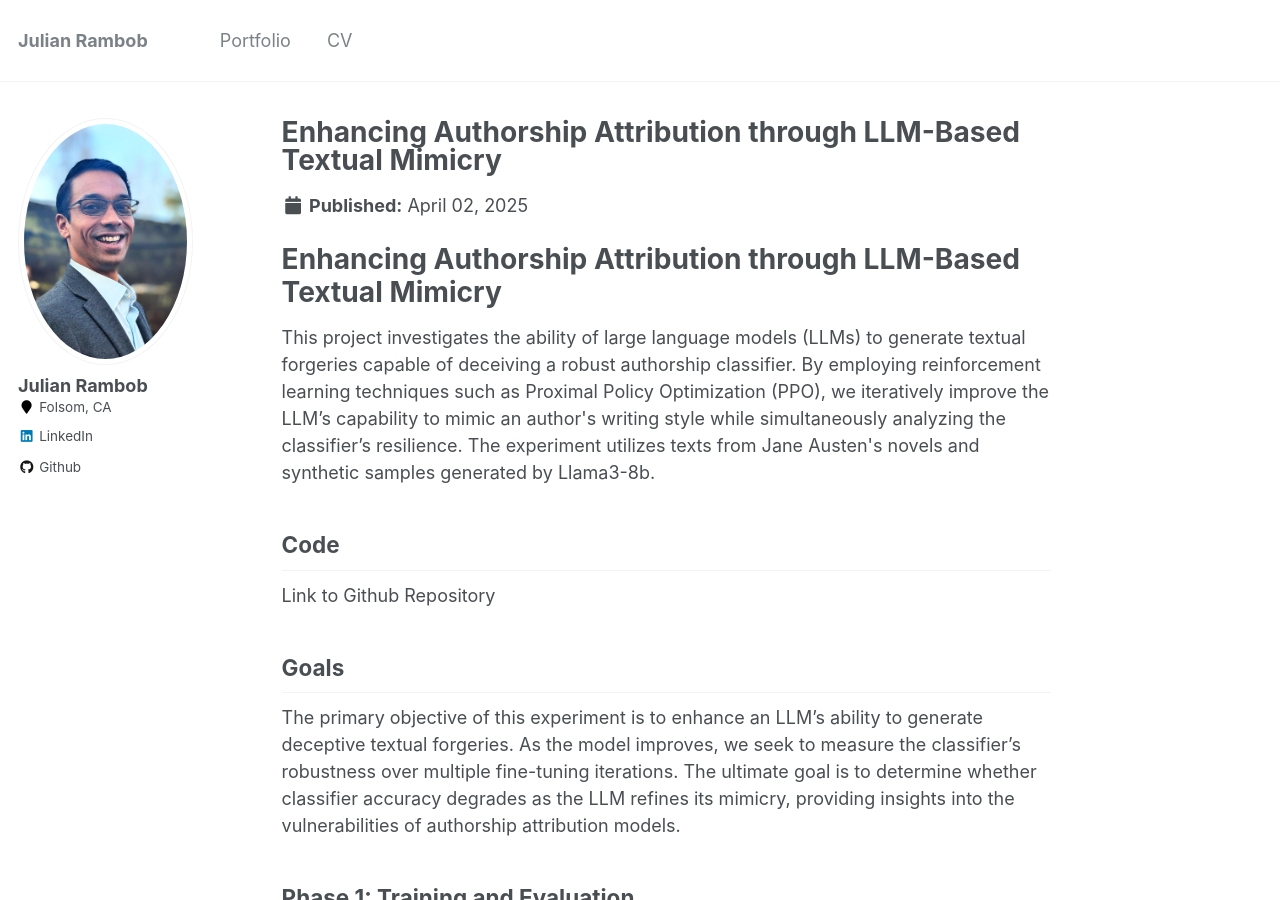
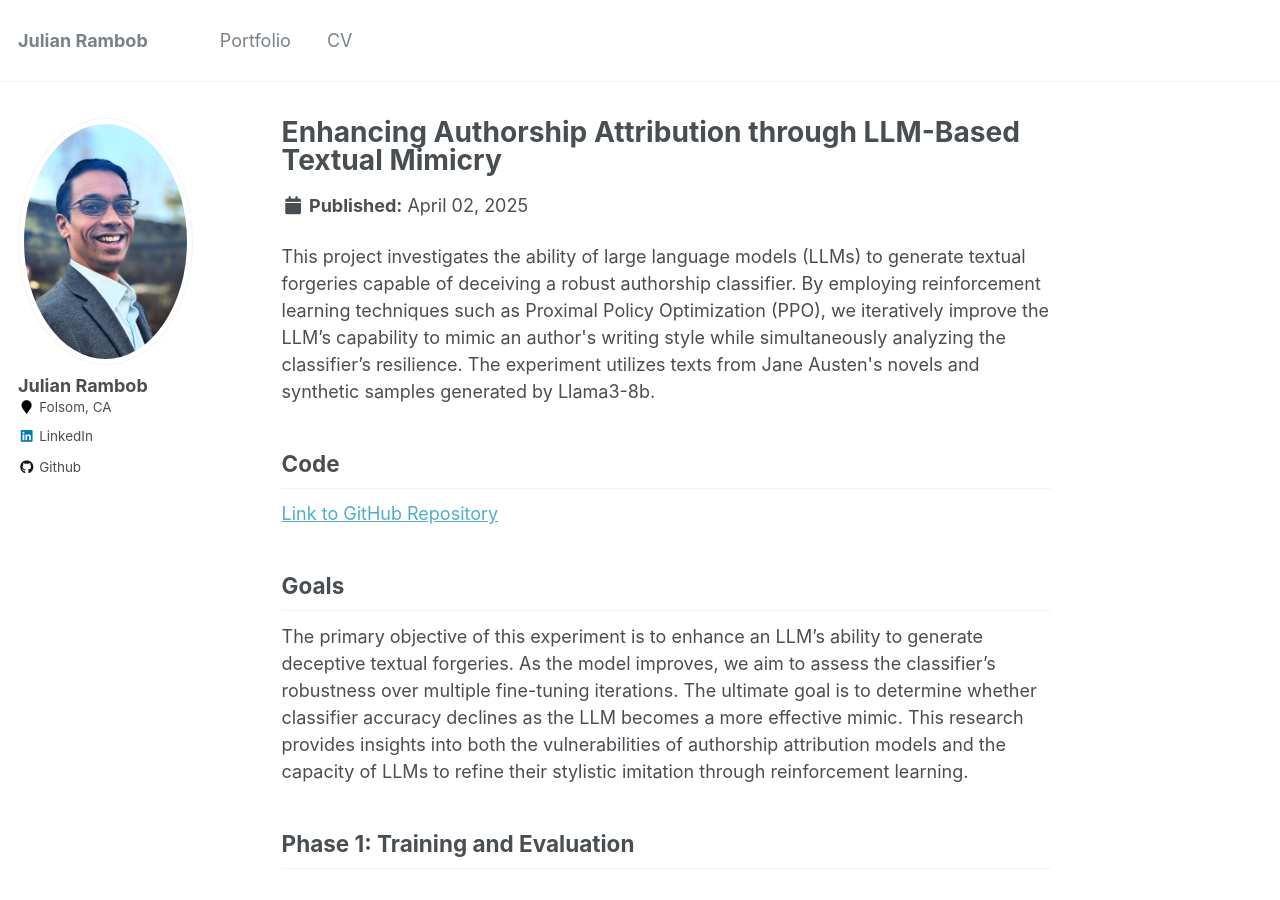
Before and after one commit to julianrambob/julianrambob.github.io, a Jekyll site: the page built from _portfolio/portfolio-1.html, in a window 1280 px wide and 900 px high. Built offline with Jekyll 4.4.1, drawn with Linux system fonts in a browser that asks for light colours.

Commit message:
tweaked goals

```diff
--- a/_portfolio/portfolio-1.html
+++ b/_portfolio/portfolio-1.html
@@ -3,8 +3,6 @@ title: "Enhancing Authorship Attribution through LLM-Based Textual Mimicry"
 excerpt: "Exploring the interplay between language models and authorship detection using reinforcement learning.<br/><img src='/images/authorship_attribution_image(1).png'>"
 collection: portfolio
 ---
-
-<h1>Enhancing Authorship Attribution through LLM-Based Textual Mimicry</h1>
 
 <p>
 This project investigates the ability of large language models (LLMs) to generate textual forgeries capable of deceiving a robust authorship classifier. By employing reinforcement learning techniques such as Proximal Policy Optimization (PPO), we iteratively improve the LLM’s capability to mimic an author's writing style while simultaneously analyzing the classifier’s resilience. The experiment utilizes texts from Jane Austen's novels and synthetic samples generated by Llama3-8b.
@@ -12,12 +10,12 @@ This project investigates the ability of large language models (LLMs) to generat
 
 <h2>Code</h2>
 
-<p><href a="https://github.com/clu-ling/dugmore-detector/tree/julian-rambob/src/clu/authorship">Link to Github Repository</href></p>
+<p><a href="https://github.com/clu-ling/dugmore-detector/tree/julian-rambob/src/clu/authorship">Link to GitHub Repository</a></p>
 
 <h2>Goals</h2>
 
 <p>
-The primary objective of this experiment is to enhance an LLM’s ability to generate deceptive textual forgeries. As the model improves, we seek to measure the classifier’s robustness over multiple fine-tuning iterations. The ultimate goal is to determine whether classifier accuracy degrades as the LLM refines its mimicry, providing insights into the vulnerabilities of authorship attribution models.
+The primary objective of this experiment is to enhance an LLM’s ability to generate deceptive textual forgeries. As the model improves, we aim to assess the classifier’s robustness over multiple fine-tuning iterations. The ultimate goal is to determine whether classifier accuracy declines as the LLM becomes a more effective mimic. This research provides insights into both the vulnerabilities of authorship attribution models and the capacity of LLMs to refine their stylistic imitation through reinforcement learning.
 </p>
 
 <h2>Phase 1: Training and Evaluation</h2>
```
